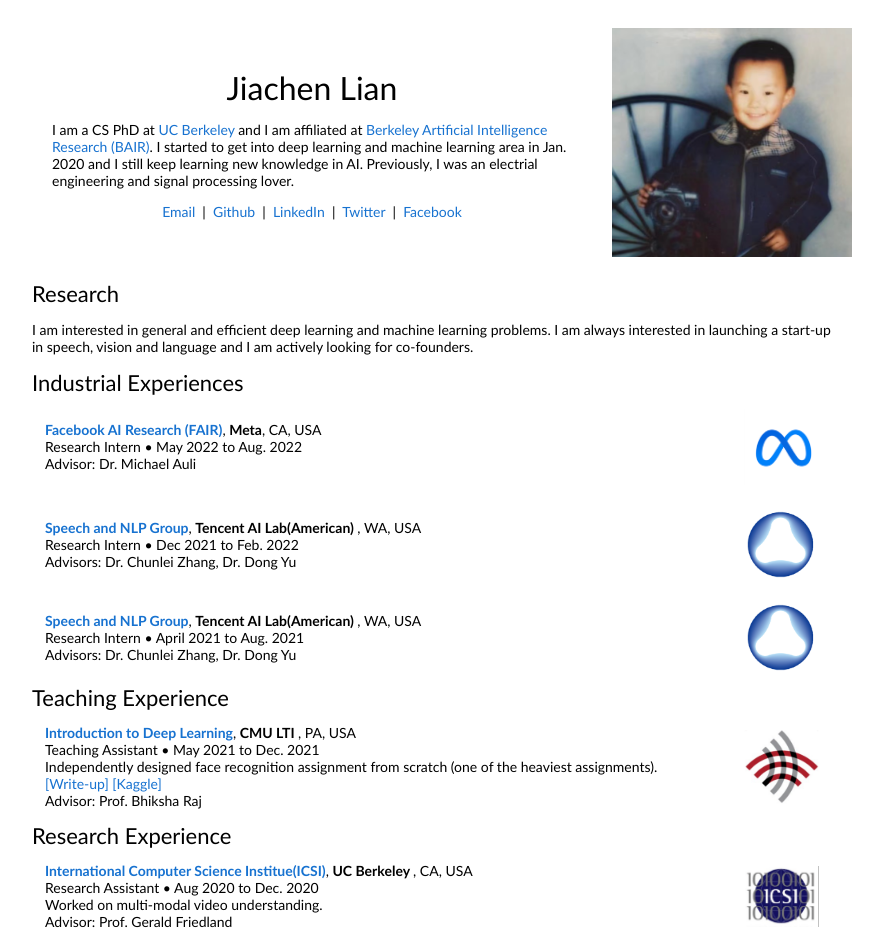
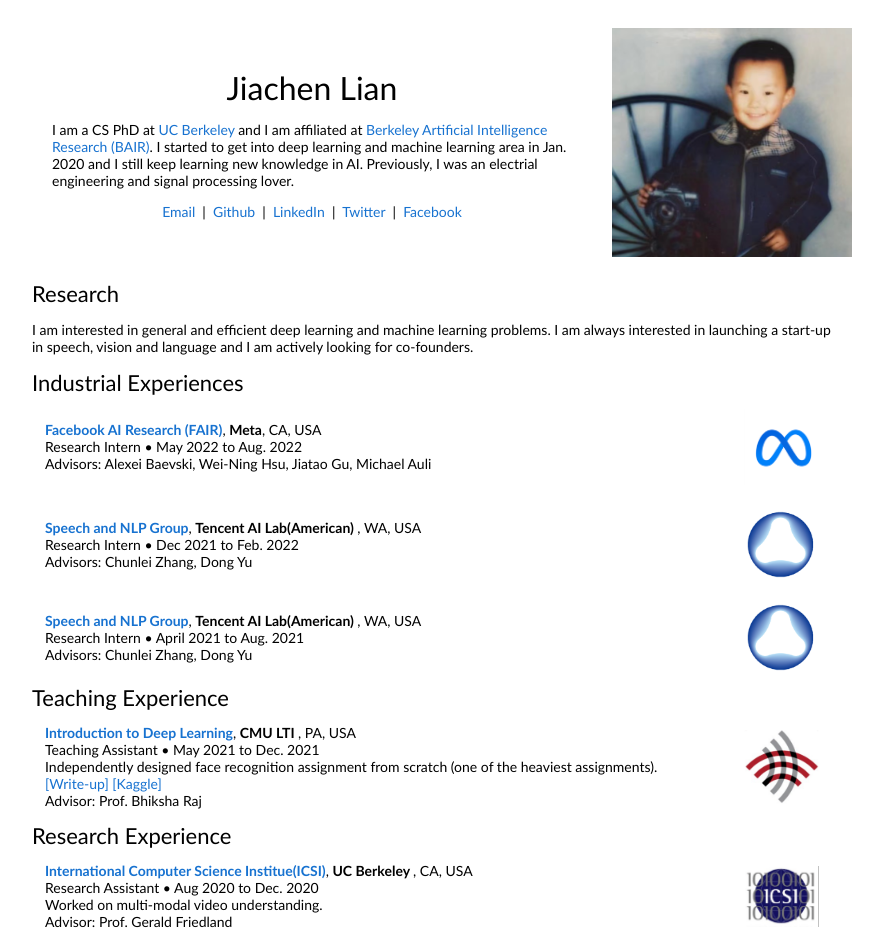
Before and after one commit to jlian2/jlian2.github.io, a plain HTML site: page index.html in a window 1280 px wide. Shown: the top 946 px of the page, without its empty margins (208-1091 px from the left). Drawn offline with Linux system fonts and the light colour scheme.

Commit message:
update advisors

```diff
--- a/index.html
+++ b/index.html
@@ -63,7 +63,7 @@
                     <td width="90%">
                       <a href="https://ai.facebook.com/"><b>Facebook AI Research (FAIR)</b></a>, <b> Meta</b>,  CA,  USA<br>
                       Research Intern • May 2022 to Aug. 2022 <br>
-                      Advisor: Dr. Michael Auli
+                      Advisors: Alexei Baevski, Wei-Ning Hsu, Jiatao Gu, Michael Auli
                     </td>
                     <td width="10%">
                       <img src="./images/meta-logo.png" width="105%" style="display: block; margin-left: auto; margin-right: auto;">
@@ -81,7 +81,7 @@
                     <td width="90%">
                       <a href="https://ai.tencent.com/ailab/en/index"><b>Speech and NLP Group</b></a>, <b> Tencent AI Lab(American) </b>,  WA,  USA<br>
                       Research Intern • Dec 2021 to Feb. 2022 <br>
-                      Advisors: Dr. Chunlei Zhang, Dr. Dong Yu
+                      Advisors: Chunlei Zhang, Dong Yu
                     </td>
                     <td width="10%">
                       <img src="./images/tencent.png" width="90%" style="display: block; margin-left: auto; margin-right: auto;">
@@ -99,7 +99,7 @@
                   <td width="90%">
                     <a href="https://ai.tencent.com/ailab/en/index"><b>Speech and NLP Group</b></a>, <b> Tencent AI Lab(American) </b>,  WA,  USA<br>
                     Research Intern • April 2021 to Aug. 2021 <br>
-                    Advisors: Dr. Chunlei Zhang, Dr. Dong Yu
+                    Advisors: Chunlei Zhang, Dong Yu
                   </td>
                   <td width="10%">
                     <img src="./images/tencent.png" width="90%" style="display: block; margin-left: auto; margin-right: auto;">
```
